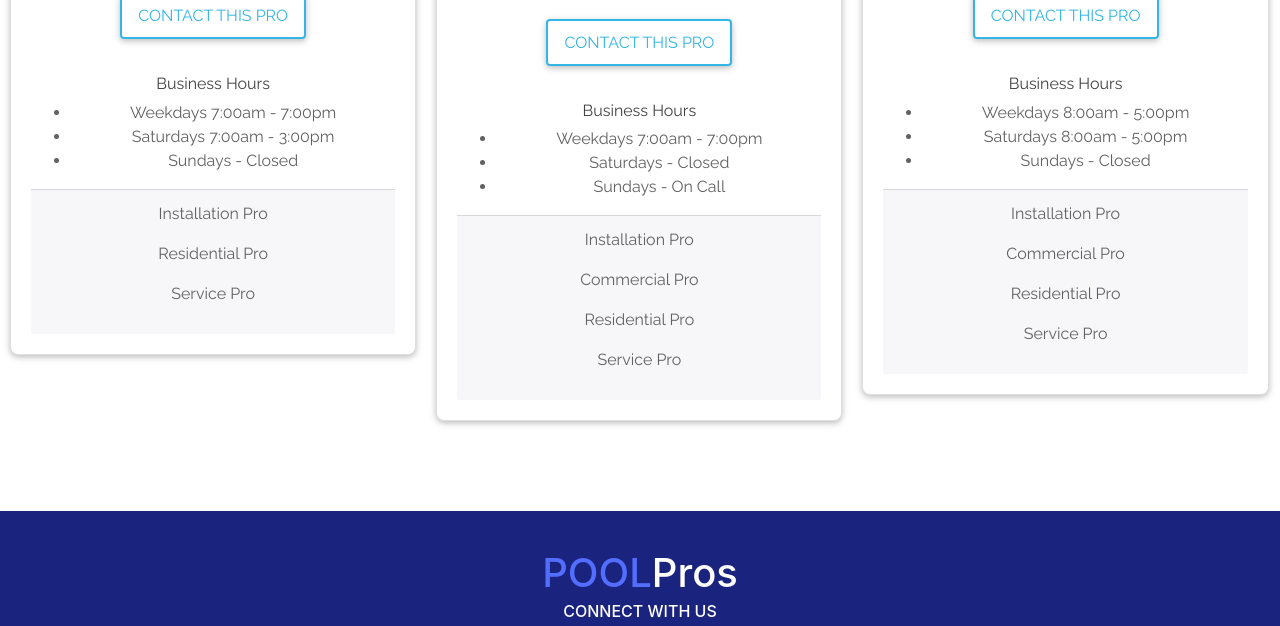
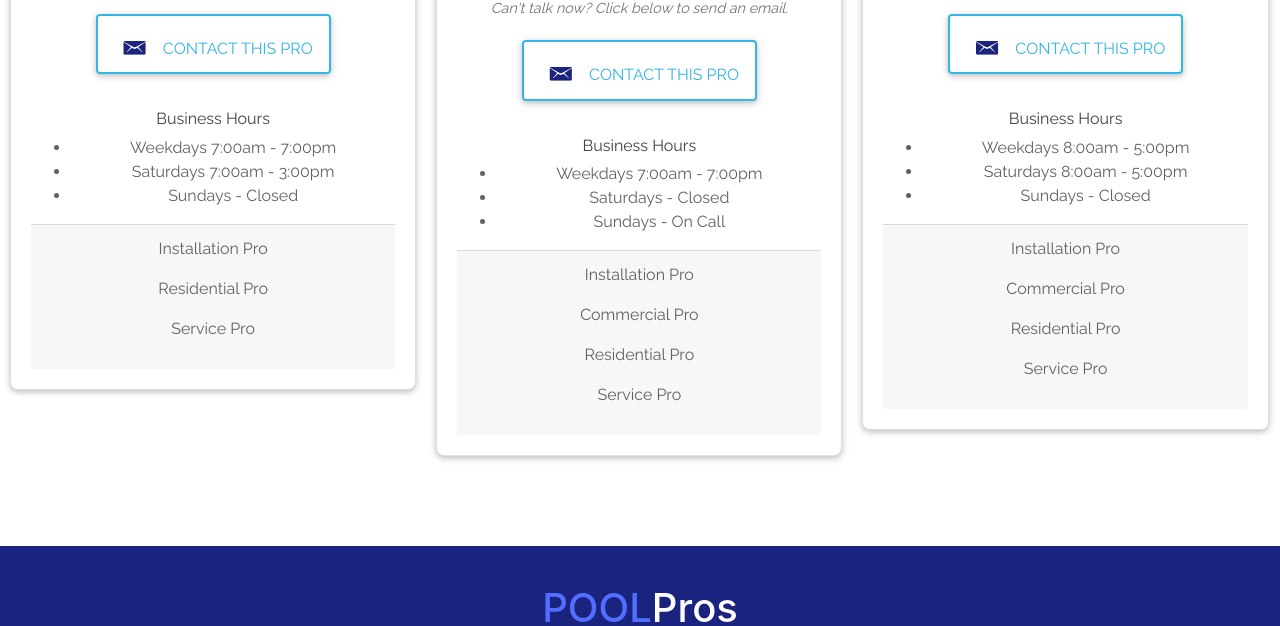
Before and after one commit to LBakerDev/rv-project-vuejs, a plain HTML site: page index.html in a window 1280 px wide. Shown: the part 453-1079 px from the top of the page. Drawn offline with nearby package versions, Linux system fonts and the light colour scheme; a script that the page names is missing.

Commit message:
add'l card styling

```diff
--- a/assets/css/styles.css
+++ b/assets/css/styles.css
@@ -23,6 +23,7 @@ body{
 
 }
 
+/* Styling for UL in secondary nav */
 .navTop ul{
     float: right;
     margin-right: 5em;
@@ -65,7 +66,7 @@ body{
     background-position: center;
     background-size: cover;
     height: 100px;
-    margin-bottom: .7em;
+    margin-bottom: 1em;
 }
 
 /* Checkbox component */
@@ -111,15 +112,11 @@ hr{
     color: #e0e0e0
 }
 
-.banner-img {
-    height: 100%;
-    width: 100%;
-}
-
 /* styling for card item container */
 .providers{
     display: flex;
     flex-wrap: wrap;
+    margin-top: 1em;
 
 }
 
@@ -155,6 +152,16 @@ hr{
     font-size: 1.5em;
     font-weight: bold;
 }
+
+/* Styling mail icon */
+.card-body a i{
+    font-size: 1.7em;
+    color: #1a237e;
+    position: relative;
+    top: 4px;
+    left: 10px;
+}
+
 
 /* styling for card text */
 .card-text{
--- a/index.html
+++ b/index.html
@@ -124,7 +124,7 @@
                         <!--Text-->
                         <p class="card-text"><em>Can't talk now? Click below to send an email.</em></p>
                         <a href="#" class="btn btn-outline-info waves-effect"
-                        data-toggle="modal" data-target="#exampleModal">Contact this Pro</a>
+                        data-toggle="modal" data-target="#exampleModal"><i class="ion-email"></i></i>Contact this Pro</a>
                         <h3 class="busHours">Business Hours</h3>
                         <ul id="hours">
                             <li>Weekdays {{ dealer.data.weekHours.mon }}</li>
```
